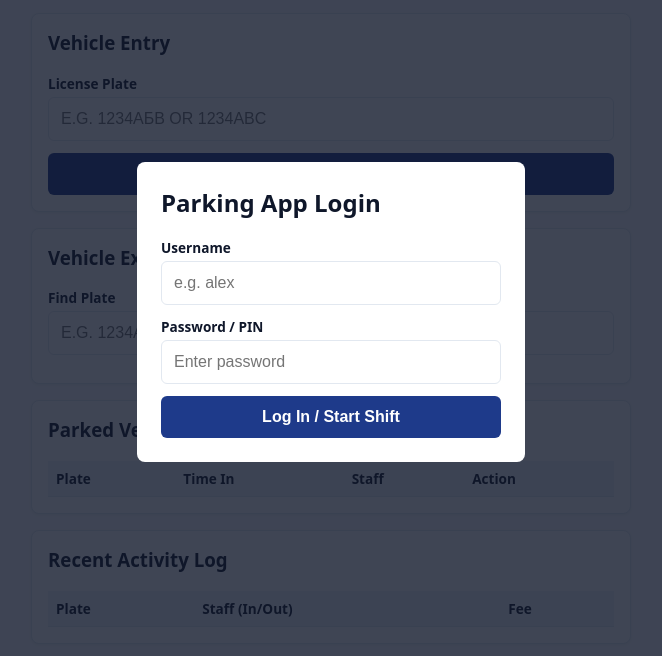
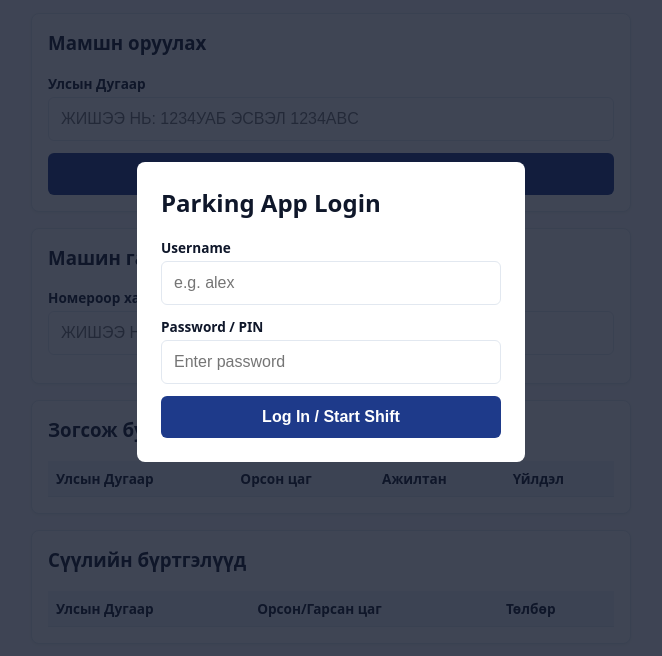
Before and after one commit to jimmyguidehotel-cmd/hotel-parking, a plain HTML site: page index.html in a window 1280 px wide. Shown: the part 88-744 px from the top of the page, without its empty margins (309-971 px from the left). Drawn offline with Linux system fonts and the light colour scheme; no server answers.

Commit message:
Update index.html

```diff
--- a/index.html
+++ b/index.html
@@ -254,32 +254,32 @@
 
     <!-- Vehicle Entry -->
     <div class="card">
-      <h3 style="margin-top:0;">Vehicle Entry</h3>
+      <h3 style="margin-top:0;">Мамшн оруулах</h3>
       <form id="checkin-form">
         <div class="form-group">
-          <label for="plate-input">License Plate</label>
+          <label for="plate-input">Улсын Дугаар</label>
           <input
             type="text"
             id="plate-input"
-            placeholder="e.g. 1234АБВ or 1234ABC"
+            placeholder="жишээ нь: 1234УАБ эсвэл 1234ABC"
             maxlength="7"
             style="text-transform: uppercase;"
             required
           />
         </div>
-        <button type="submit">Register Entry</button>
+        <button type="submit">Бүртгэх</button>
       </form>
     </div>
 
     <!-- Search Active Vehicles -->
     <div class="card">
-      <h3 style="margin-top:0;">Vehicle Exit</h3>
+      <h3 style="margin-top:0;">Машин гаргахt</h3>
       <div class="form-group">
-        <label for="search-plate">Find Plate</label>
+        <label for="search-plate">Номероор хайх</label>
         <input
           type="text"
           id="search-plate"
-          placeholder="e.g. 1234АБВ or 1234ABC"
+          placeholder="жишээ нь: 1234УАБ эсвэл 1234ABC"
           maxlength="7"
           style="text-transform: uppercase;"
           required
@@ -289,14 +289,14 @@
 
     <!-- Active List -->
     <div class="card">
-      <h3 style="margin-top:0;">Parked Vehicles (<span id="active-count">0</span>)</h3>
+      <h3 style="margin-top:0;">Зогсож буй машинууд (<span id="active-count">0</span>)</h3>
       <table>
         <thead>
           <tr>
-            <th>Plate</th>
-            <th>Time In</th>
-            <th>Staff</th>
-            <th>Action</th>
+            <th>Улсын Дугаар</th>
+            <th>Орсон цаг</th>
+            <th>Ажилтан</th>
+            <th>Үйлдэл</th>
           </tr>
         </thead>
         <tbody id="vehicle-table-body"></tbody>
@@ -305,13 +305,13 @@
 
     <!-- Activity Log -->
     <div class="card">
-      <h3 style="margin-top:0;">Recent Activity Log</h3>
+      <h3 style="margin-top:0;">Сүүлийн бүртгэлүүд</h3>
       <table>
         <thead>
           <tr>
-            <th>Plate</th>
-            <th>Staff (In/Out)</th>
-            <th>Fee</th>
+            <th>Улсын Дугаар</th>
+            <th>Орсон/Гарсан цаг</th>
+            <th>Төлбөр</th>
             <th id="admin-col-header" style="display:none;">Manage</th>
           </tr>
         </thead>
```
